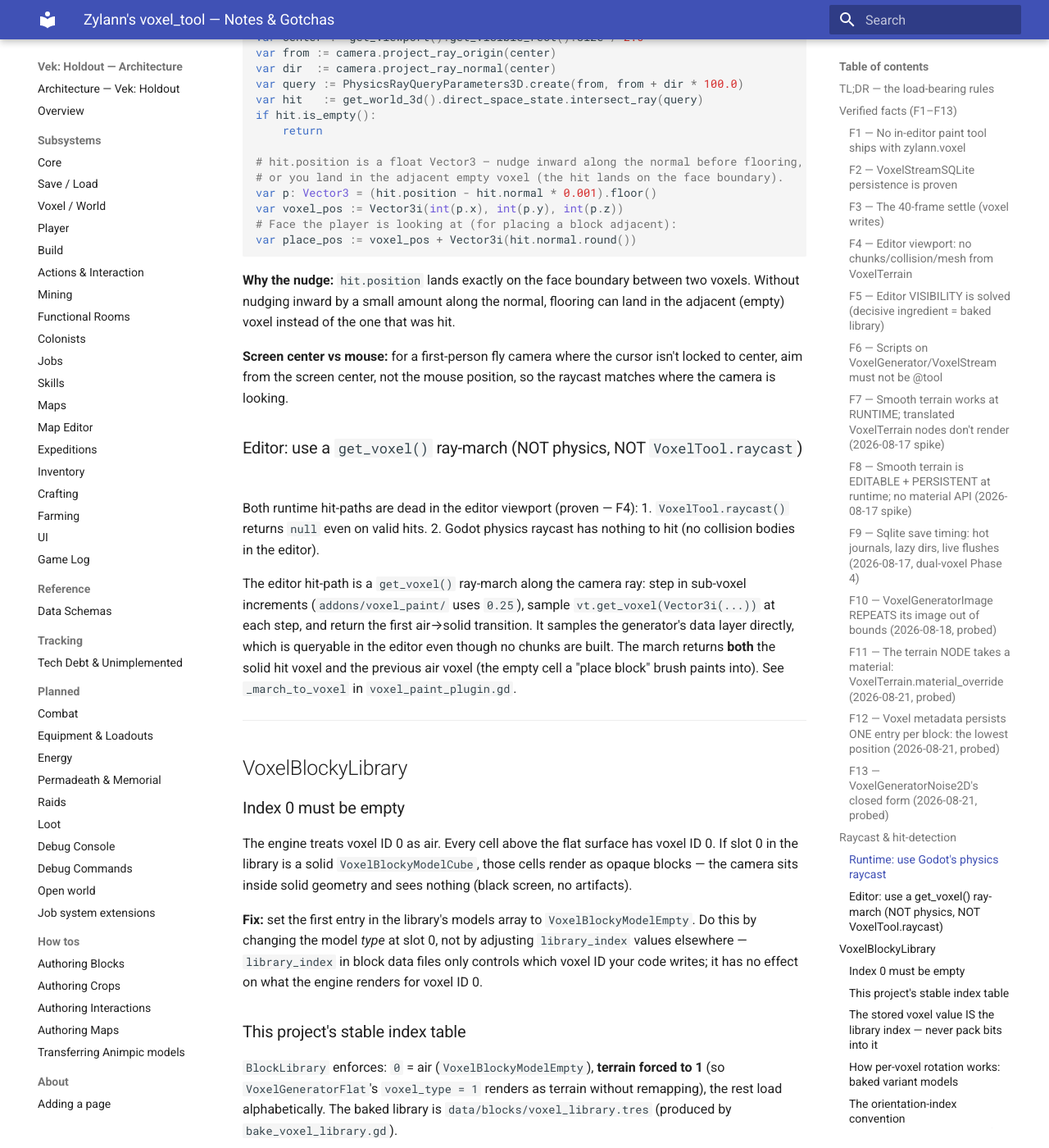
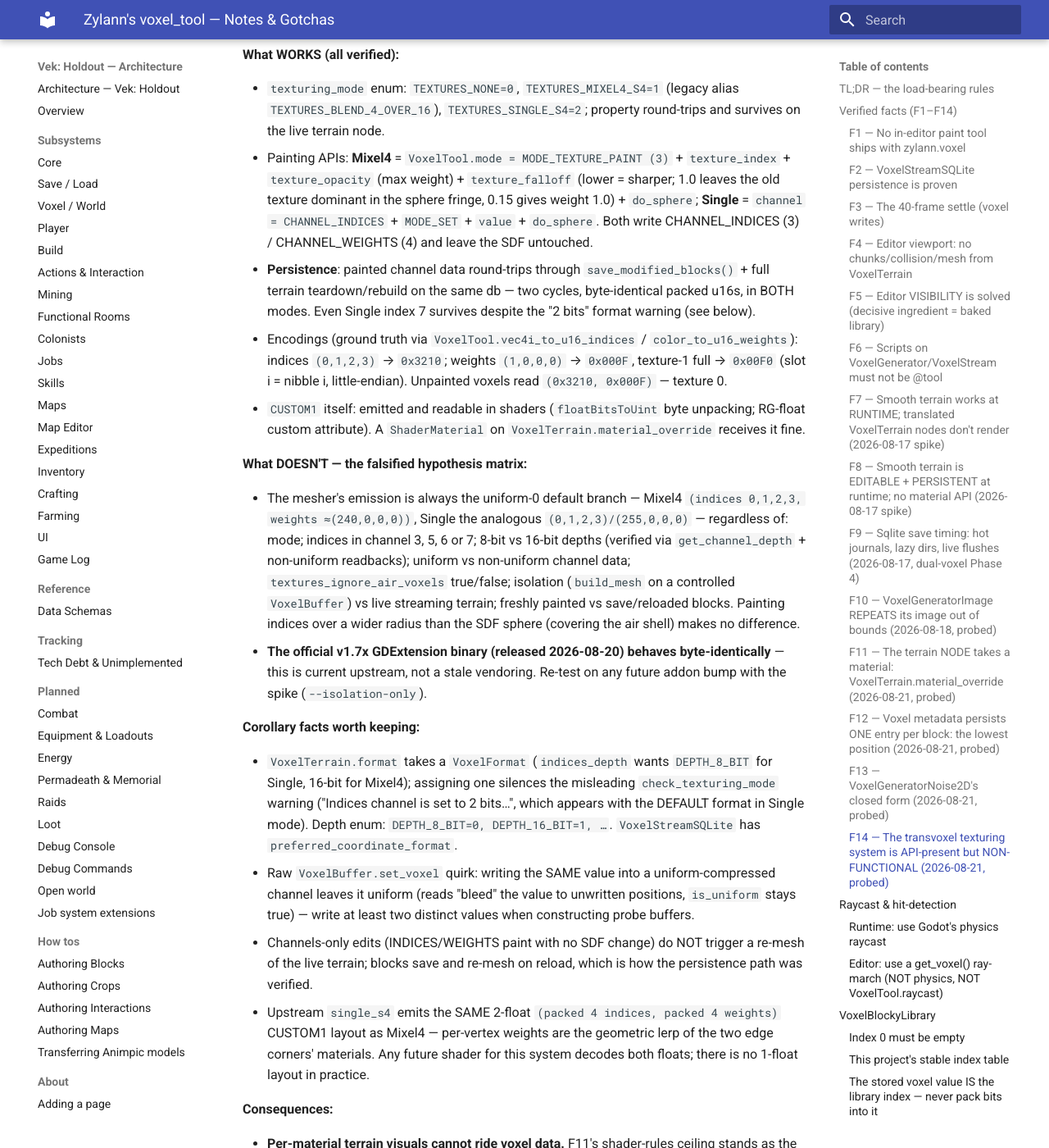
Before and after one commit to gdgonzaga/vek-holdout, an MkDocs documentation site: the page built from docs/VOXEL-TOOL-NOTES.md, in a window 1280 px wide and 1400 px high, scrolled down 8657 px. Shown: the whole window at 82% size. Built offline with MkDocs 1.6.1 and Material for MkDocs 9.7.7, drawn with Linux system fonts in a browser that asks for light colours; some of the changed text lies outside the part shown.

Commit message:
feat(voxel): prove per-voxel texturing non-functional and record it as F14
Nine-run spike (testing/zylann/voxel_texturing_spike.tscn) against the
vendored addon AND the official v1.7x binary (2026-08-20): the transvoxel
mesher's texturing_mode system is API-present but never reads the painted
CHANNEL_INDICES/CHANNEL_WEIGHTS data - CUSTOM1 always carries the uniform-0
default. Falsified across mode (Mixel4/Single), channel (3/5/6/7), depth
(8/16-bit, verified non-uniform readbacks), textures_ignore_air_voxels,
isolation (direct build_mesh) vs live terrain, and fresh vs reloaded blocks.

What does work is recorded too: painting APIs, packed-u16 encodings, and
persistence through save_modified_blocks (both modes, two cycles), plus the
corollary quirks (VoxelFormat depths, the '2 bits' warning, uniform-write
bleed, no remesh on channels-only edits). The spike stays as the harness to
re-run on any future addon bump.

F14 lands in docs/VOXEL-TOOL-NOTES.md; the F8/F11 digest and honest-ceiling
language are amended. Consequence: material visuals must be indirect -
shader rules on material_override (F11) plus surface markers for authored
blobs, which follow in the next commit.

```diff
--- a/docs/VOXEL-TOOL-NOTES.md
+++ b/docs/VOXEL-TOOL-NOTES.md
@@ -40,7 +40,9 @@
    blocks overriding the generator. The **mesher** has **no material API**
    (voxel values are pure SDF density), but the **terrain node** takes
    `material_override` — the look is settable per map; per-voxel *painted*
-   visuals are not achievable with the stock mesher. (See F8, F11.)
+   visuals are not achievable with the stock mesher, and its advertised
+   `texturing_mode` system is API-present but non-functional (default-0
+   emission only). (See F8, F11, F14.)
 8. **Voxel metadata persists as ONE entry per block — the lowest position.**
    Per-voxel tags silently lose N-1 entries per block on save; the durable
    pattern is a single Dictionary value anchored at the block origin
@@ -50,7 +52,7 @@
 
 ---
 
-## Verified facts (F1–F13)
+## Verified facts (F1–F14)
 
 ### F1 — No in-editor paint tool ships with zylann.voxel
 `VoxelTerrainEditorPlugin` auto-registers but provides only previews + a monitor
@@ -278,10 +280,12 @@ Consequences:
   approach and composes fine with the one-look-per-map material above.
 - **The honest ceiling: no per-voxel *painted* visuals.** True 7DtD-style
   "each dug cell visibly is clay/sand/stone" needs the mesher to bake a
-  material channel into vertex data; the stock transvoxel mesher doesn't, and
-  forking the C++ addon is off-project (GDScript-only). Gameplay material
-  identity is unaffected — it lives in `TerrainMaterialDef` + signals
-  (dig-time resolution by depth or authored metadata), not in the renderer.
+  material channel into vertex data; the stock transvoxel mesher doesn't —
+  and its advertised `texturing_mode` alternative is verified non-functional
+  (F14) — while forking the C++ addon is off-project (GDScript-only).
+  Gameplay material identity is unaffected — it lives in
+  `TerrainMaterialDef` + signals (dig-time resolution by depth or authored
+  metadata), not in the renderer.
 - **Headless probe gotcha:** instantiating `VoxelTerrain`/`VoxelLodTerrain` in
   a `--headless` `--script` run **hangs** (the terrain's internal thread pool
   never exits; one instantiation probe timed out with zero output). Probe
@@ -338,6 +342,86 @@ Rejected candidates: `start + n * range` (MAE 6.04), double-frequency sampling
 original surface − y, the mining strata basis) without touching the C++
 generator; editor heightmap regeneration stays in lockstep because both the
 generator and the pristine-height math read the same saved `TerrainGenDef`.
+
+### F14 — The transvoxel texturing system is API-present but NON-FUNCTIONAL (2026-08-21, probed)
+
+Validated by `testing/zylann/voxel_texturing_spike.tscn` (windowed, 9 runs —
+visual verdicts by viewport pixel sampling, data verdicts by channel readback,
+mesher verdicts by direct `build_mesh` on hand-built `VoxelBuffer`s). Upstream
+docs describe `VoxelMesherTransvoxel.texturing_mode` + per-voxel texture
+indices reaching shaders via `CUSTOM1`; the API is fully present in this build
+(and the implementation strings are in the binary) — but the mesher **always
+emits DEFAULT texture-0 data**, never the painted channels.
+
+**What WORKS (all verified):**
+
+- `texturing_mode` enum: `TEXTURES_NONE=0`, `TEXTURES_MIXEL4_S4=1` (legacy
+  alias `TEXTURES_BLEND_4_OVER_16`), `TEXTURES_SINGLE_S4=2`; property
+  round-trips and survives on the live terrain node.
+- Painting APIs: **Mixel4** = `VoxelTool.mode = MODE_TEXTURE_PAINT (3)` +
+  `texture_index` + `texture_opacity` (max weight) + `texture_falloff`
+  (lower = sharper; 1.0 leaves the old texture dominant in the sphere fringe,
+  0.15 gives weight 1.0) + `do_sphere`; **Single** = `channel =
+  CHANNEL_INDICES` + `MODE_SET` + `value` + `do_sphere`. Both write
+  CHANNEL_INDICES (3) / CHANNEL_WEIGHTS (4) and leave the SDF untouched.
+- **Persistence**: painted channel data round-trips through
+  `save_modified_blocks()` + full terrain teardown/rebuild on the same db —
+  two cycles, byte-identical packed u16s, in BOTH modes. Even Single index 7
+  survives despite the "2 bits" format warning (see below).
+- Encodings (ground truth via `VoxelTool.vec4i_to_u16_indices` /
+  `color_to_u16_weights`): indices `(0,1,2,3)` → `0x3210`; weights
+  `(1,0,0,0)` → `0x000F`, texture-1 full → `0x00F0` (slot i = nibble i,
+  little-endian). Unpainted voxels read `(0x3210, 0x000F)` — texture 0.
+- `CUSTOM1` itself: emitted and readable in shaders (`floatBitsToUint` byte
+  unpacking; RG-float custom attribute). A `ShaderMaterial` on
+  `VoxelTerrain.material_override` receives it fine.
+
+**What DOESN'T — the falsified hypothesis matrix:**
+
+- The mesher's emission is always the uniform-0 default branch — Mixel4
+  `(indices 0,1,2,3, weights ≈(240,0,0,0))`, Single the analogous
+  `(0,1,2,3)/(255,0,0,0)` — regardless of: mode; indices in channel 3, 5, 6
+  or 7; 8-bit vs 16-bit depths (verified via `get_channel_depth` +
+  non-uniform readbacks); uniform vs non-uniform channel data;
+  `textures_ignore_air_voxels` true/false; isolation (`build_mesh` on a
+  controlled `VoxelBuffer`) vs live streaming terrain; freshly painted vs
+  save/reloaded blocks. Painting indices over a wider radius than the SDF
+  sphere (covering the air shell) makes no difference.
+- **The official v1.7x GDExtension binary (released 2026-08-20) behaves
+    byte-identically** — this is current upstream, not a stale vendoring.
+  Re-test on any future addon bump with the spike (`--isolation-only`).
+
+**Corollary facts worth keeping:**
+
+- `VoxelTerrain.format` takes a `VoxelFormat` (`indices_depth` wants
+  `DEPTH_8_BIT` for Single, 16-bit for Mixel4); assigning one silences the
+  misleading `check_texturing_mode` warning ("Indices channel is set to 2
+  bits…", which appears with the DEFAULT format in Single mode). Depth enum:
+  `DEPTH_8_BIT=0, DEPTH_16_BIT=1, …`. `VoxelStreamSQLite` has
+  `preferred_coordinate_format`.
+- Raw `VoxelBuffer.set_voxel` quirk: writing the SAME value into a
+  uniform-compressed channel leaves it uniform (reads "bleed" the value to
+  unwritten positions, `is_uniform` stays true) — write at least two distinct
+  values when constructing probe buffers.
+- Channels-only edits (INDICES/WEIGHTS paint with no SDF change) do NOT
+  trigger a re-mesh of the live terrain; blocks save and re-mesh on reload,
+  which is how the persistence path was verified.
+- Upstream `single_s4` emits the SAME 2-float `(packed 4 indices, packed 4
+  weights)` CUSTOM1 layout as Mixel4 — per-vertex weights are the geometric
+  lerp of the two edge corners' materials. Any future shader for this system
+  decodes both floats; there is no 1-float layout in practice.
+
+**Consequences:**
+
+- **Per-material terrain visuals cannot ride voxel data.** F11's shader-rules
+  ceiling stands as the only renderer path: one `ShaderMaterial` on
+  `material_override`, variety by world position/normal/height (triplanar,
+  depth bands). Authored blobs need non-voxel visual markers (decals, crystal
+  meshes, or similar spawned from `SmoothGrid.add_material`) if they must be
+  distinguishable at a glance.
+- The F12 metadata sidecar remains the ONLY per-position material identity
+  channel that fully works (data + persistence); the INDICES/WEIGHTS channels
+  are safe to ignore entirely.
 
 ---
 
```
Also changed, not shown: 3 other files.
